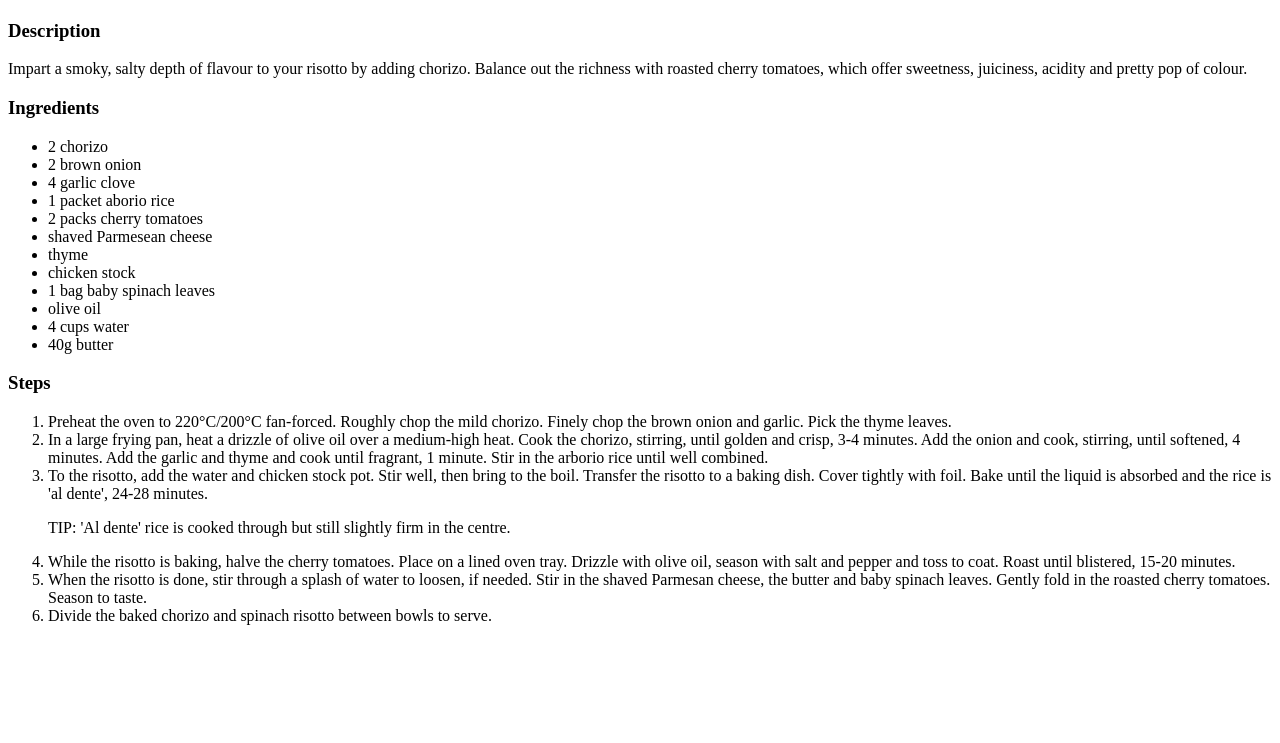
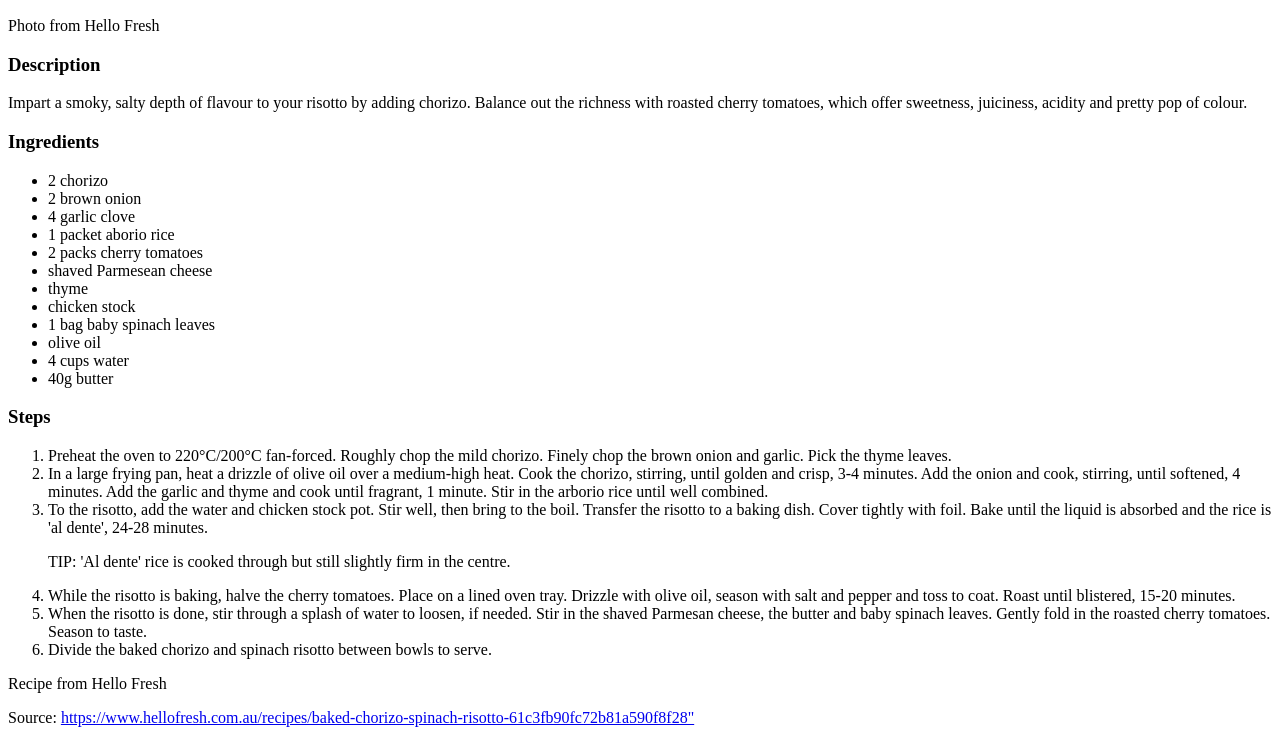
Before and after one commit to ndajao1/odin-recipes, a plain HTML site: page baked-chorizo-and-spinach-risotto.html in a window 1280 px wide. Shown: the part 383-1126 px from the top of the page. Before the commit the page ends 1024 px from the top, so only its background shows below. Drawn offline with Linux system fonts and the light colour scheme.

Commit message:
Attributed source of recipe and added link to source

```diff
--- a/baked-chorizo-and-spinach-risotto.html
+++ b/baked-chorizo-and-spinach-risotto.html
@@ -9,6 +9,7 @@
 <body>
     <h1>Baked chorizo and spinach risotto</h1>
     <img src="https://img.hellofresh.com/c_fit,f_auto,fl_lossy,h_1100,q_auto,w_2600/hellofresh_s3/image/chorizo-roasted-cherry-tomato-spinach-risotto-d927c277.jpg">
+    <p>Photo from Hello Fresh</p>
     <p><h3>Description</h3></p>
     <p>Impart a smoky, salty depth of flavour to your risotto by adding chorizo. Balance out the
     richness with roasted cherry tomatoes, which offer sweetness, juiciness, acidity and pretty pop of colour.</p>
@@ -50,6 +51,8 @@
             Gently fold in the roasted cherry tomatoes. Season to taste.</li>
         <li>Divide the baked chorizo and spinach risotto between bowls to serve.</li>
     </ol>
+    <p>Recipe from Hello Fresh</p>
+    <p>Source: <a href="https://www.hellofresh.com.au/recipes/baked-chorizo-spinach-risotto-61c3fb90fc72b81a590f8f28">https://www.hellofresh.com.au/recipes/baked-chorizo-spinach-risotto-61c3fb90fc72b81a590f8f28" </a></p>
 
 </body>
 </html>
```
Also changed, not shown: easy-caribbean-beef-chili.html (+3 -0 lines), quick-sesame-crumbed-salmon.html (+3 -1 lines).
